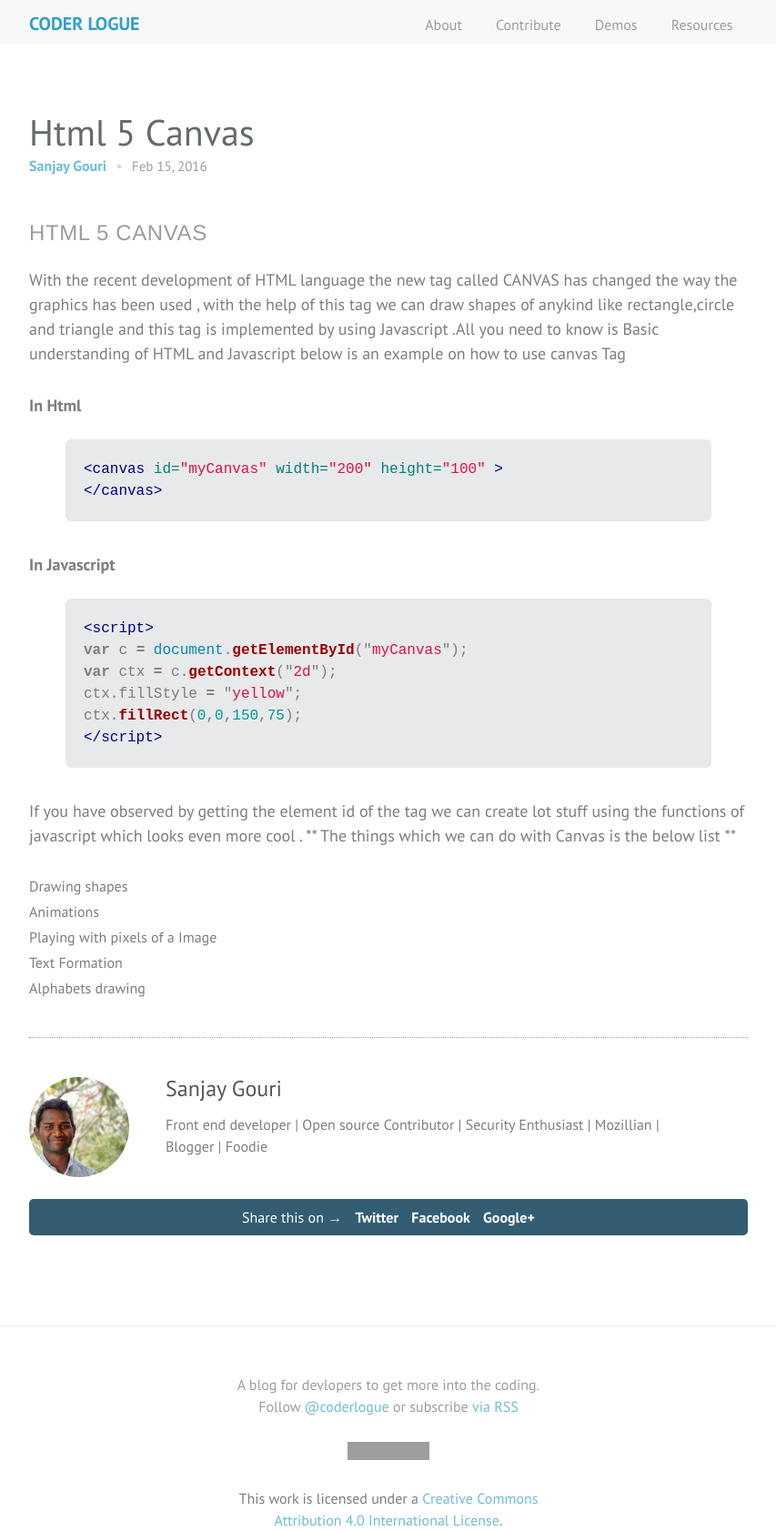
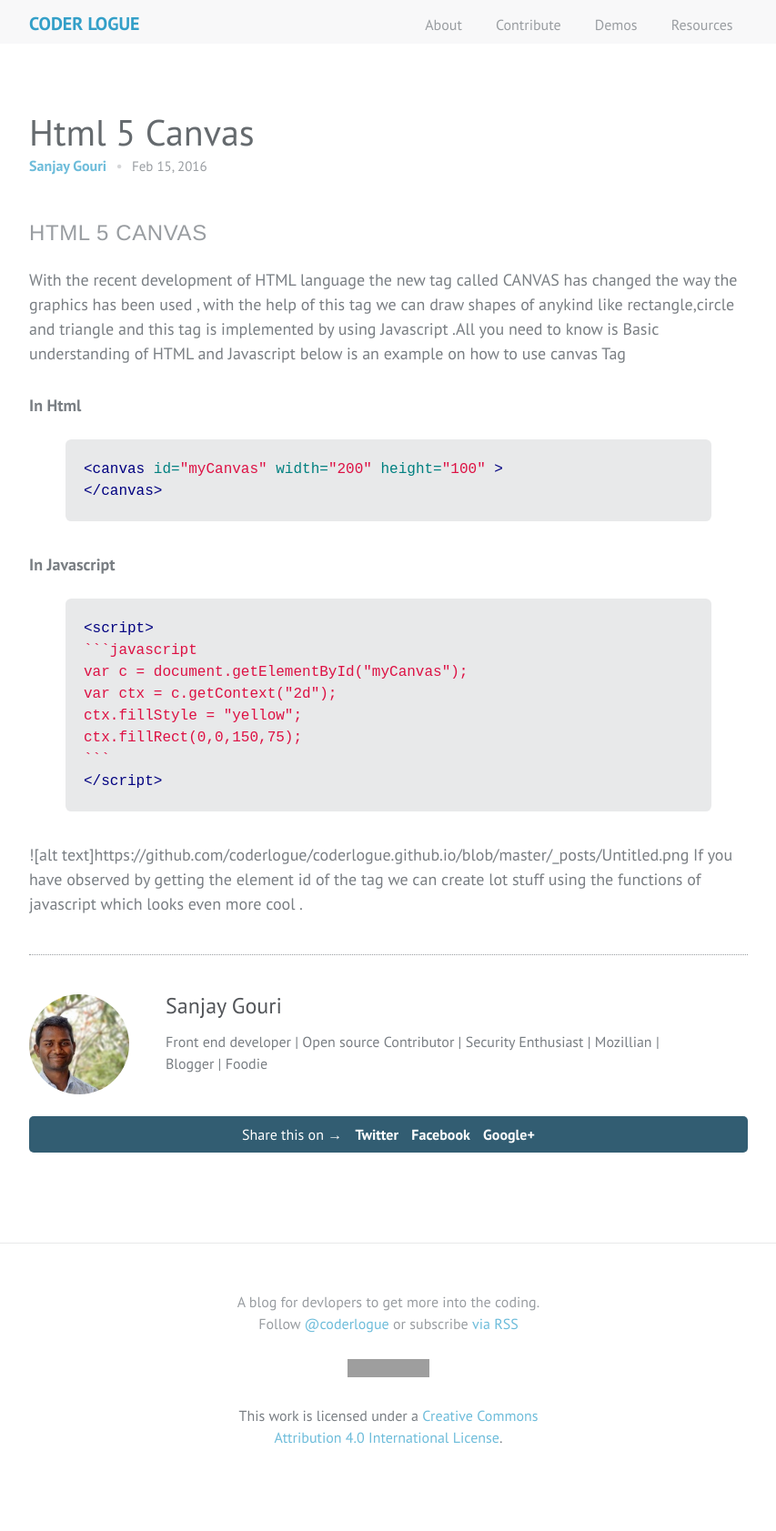
Before and after one commit to coderlogue/coderlogue.github.io, a Jekyll site: the page built from _posts/2016-02-15-html-5-canvas.md, in a window 1280 px wide. Shown: the whole page at 91% size, without its empty margins (213-1066 px from the left). Built offline with Jekyll 4.4.1, drawn with Linux system fonts in a browser that asks for light colours; comment, search, counter and statistics services are not loaded; after the commit the page ends 1592 px from its top, so only the background shows below that; grey boxes are pictures that could not be loaded.

Commit message:
Updated 2016-02-15-html-5-canvas.md

````diff
--- a/_posts/2016-02-15-html-5-canvas.md
+++ b/_posts/2016-02-15-html-5-canvas.md
@@ -17,16 +17,14 @@
 ### In Javascript
 {% highlight html %}
 <script>
+```javascript
 var c = document.getElementById("myCanvas");
 var ctx = c.getContext("2d");
 ctx.fillStyle = "yellow";
 ctx.fillRect(0,0,150,75);
+```
 </script>
 {% endhighlight %}
+
+![alt text]https://github.com/coderlogue/coderlogue.github.io/blob/master/_posts/Untitled.png
 If you have observed by getting the element id of the tag we can create lot stuff using the functions of javascript which looks even more cool .
-** The things which we can do with Canvas is the below list **
-* Drawing shapes
-* Animations
-* Playing with pixels of a Image
-* Text Formation
-* Alphabets drawing
````
